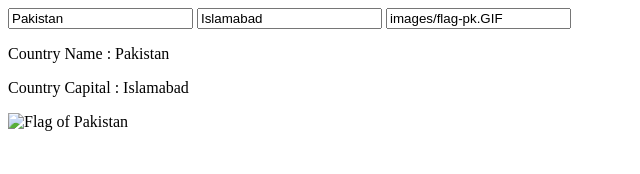
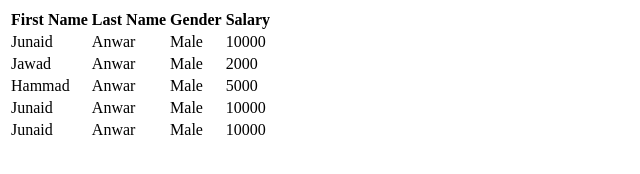
Before and after one commit to Juni4567/angularapp, a plain HTML site: page index.html in a window 1280 px wide. Shown: the whole page, without its empty margins (0-640 px from the left). Drawn offline with nearby package versions, Linux system fonts and the light colour scheme.

Commit message:
learnt how to display data inside table and ng-repeat

```diff
--- a/index.html
+++ b/index.html
@@ -8,17 +8,23 @@
 
 </head>
 <body ng-controller="myController">
-	<input type="text" ng-model="countryInfo.name">
-	<input type="text" ng-model="countryInfo.capital">
-	<input type="text" ng-model="countryInfo.flag">
-	<div>
-		<p>Country Name : {{ countryInfo.name }}</p>
-	</div>
-	<div>
-		<p>Country Capital : {{ countryInfo.capital }}</p>
-	</div>
-	<div>
-		<img ng-src="{{countryInfo.flag}}" alt="Flag of {{countryInfo.name}}">
-	</div>
+	<table>
+		<thead>
+			<tr>
+				<th>First Name</th>
+				<th>Last Name</th>
+				<th>Gender</th>
+				<th>Salary</th>
+			</tr>
+		</thead>
+		<tbody>
+			<tr ng-repeat="employee in employees">
+				<td>{{employee.firstName}}</td>
+				<td>{{employee.lastName}}</td>
+				<td>{{employee.gender}}</td>
+				<td>{{employee.salary}}</td>
+			</tr>
+		</tbody>
+	</table>
 </body>
 </html>
--- a/scripts/scripts.js
+++ b/scripts/scripts.js
@@ -1,12 +1,15 @@
 var myApp = angular.module("myModule", []) //creating module
 	.controller("myController", function ($scope) {  //Creating and registering controller
-	var countryInfo = {
-		name 	: "Pakistan",
-		capital	: "Islamabad",
-		flag	: "images/flag-pk.GIF",
-	}
-	$scope.countryInfo = countryInfo;
-});
+		var employees = [
+		{ firstName : "Junaid", lastName : "Anwar", gender : "Male", salary : 10000},
+		{ firstName : "Jawad", lastName : "Anwar", gender : "Male", salary : 2000},
+		{ firstName : "Hammad", lastName : "Anwar", gender : "Male", salary : 5000},
+		{ firstName : "Junaid", lastName : "Anwar", gender : "Male", salary : 10000},
+		{ firstName : "Junaid", lastName : "Anwar", gender : "Male", salary : 10000}
+		];
+
+		$scope.employees = employees; // name that will be used inside the scope of the controller
+	});
 // 	var myApp = angular.module("myModule", []) //creating module
 // 	.controller("myController", function ($scope) {  //Creating and registering controller
 // 	var employee = {
```
Also changed, not shown: 1 other file.
